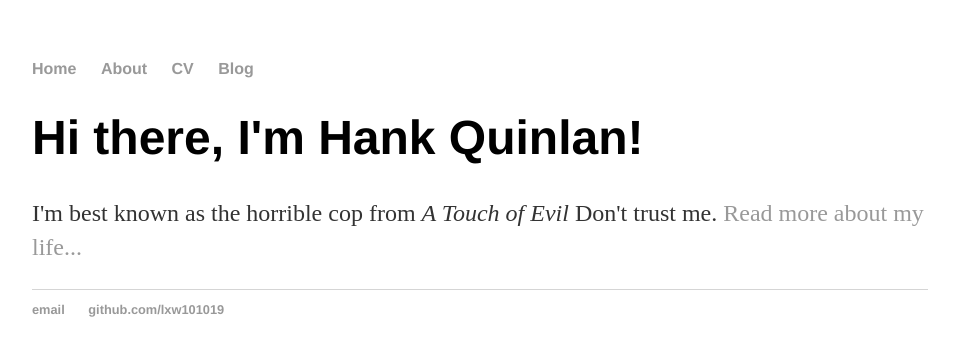
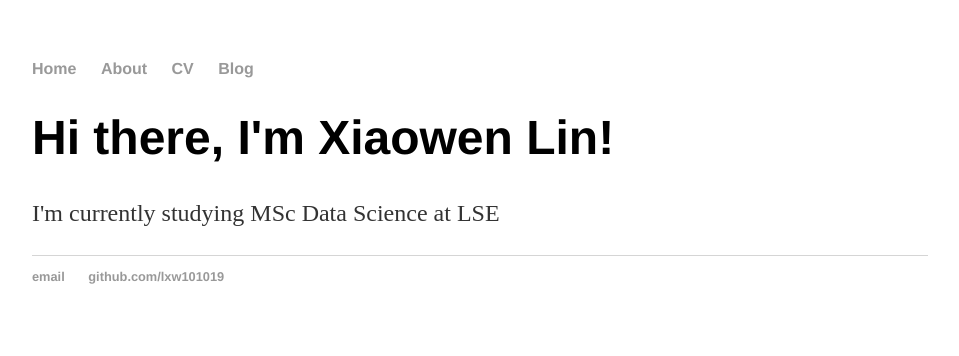
Before and after one commit to lxw101019/lxw101019.github.io, a Jekyll site: the page built from index.html, in a window 1280 px wide. Shown: the top 356 px of the page, without its empty margins (160-1119 px from the left). Built offline with Jekyll 4.4.1, drawn with Linux system fonts in a browser that asks for light colours.

Commit message:
Update index.html

```diff
--- a/index.html
+++ b/index.html
@@ -1,8 +1,9 @@
 ---
 layout: default
-title: Hank Quinlan, Horrible Cop
+title: Xiaowen Lin
 ---
 <div class="blurb">
-	<h1>Hi there, I'm Hank Quinlan!</h1>
-	<p>I'm best known as the horrible cop from <em>A Touch of Evil</em> Don't trust me. <a href="/about">Read more about my life...</a></p>
+	<h1>Hi there, I'm Xiaowen Lin!</h1>
+	<p>I'm currently studying MSc Data Science at LSE<p>
+
 </div><!-- /.blurb -->
```
